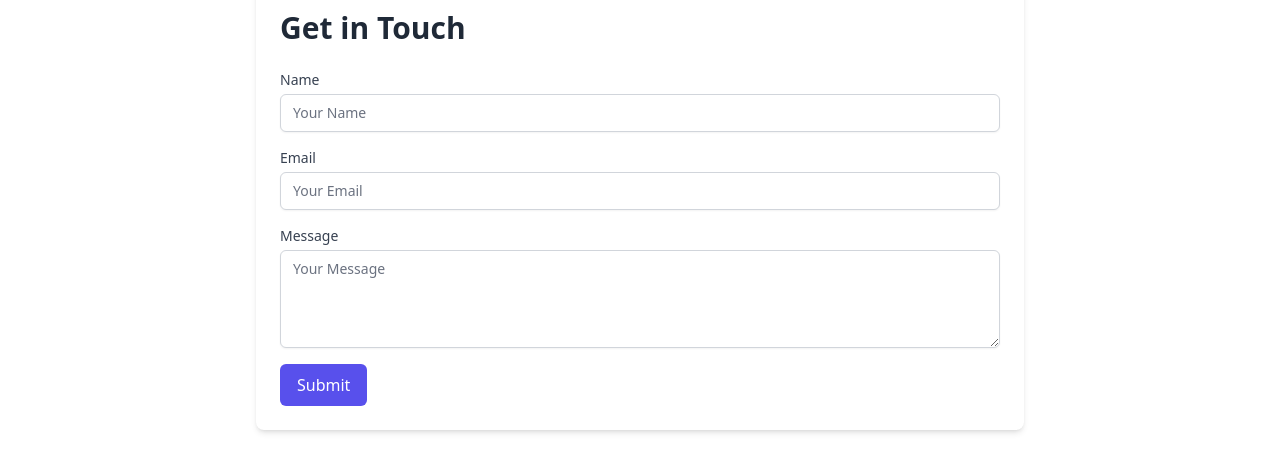
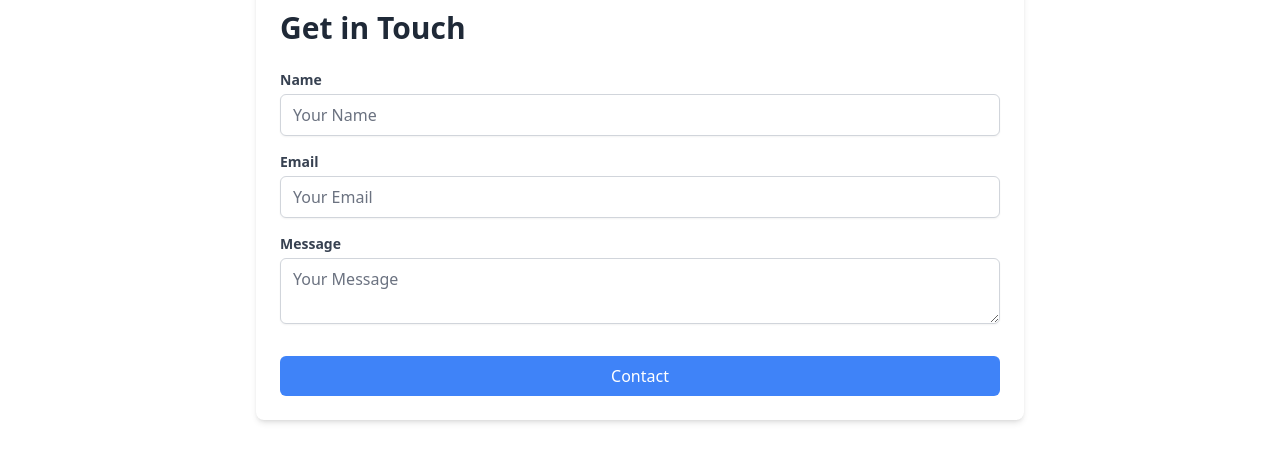
Before and after one commit to Ahtaxam/loadify, a React (Vite) app: page /contactus in a window 1280 px wide. Shown: the part 730-1186 px from the top of the page. Built offline with nearby package versions, Linux system fonts and the light colour scheme; no server answers.

Commit message:
implement contactus form

```diff
--- a/src/screens/contactUs/index.jsx
+++ b/src/screens/contactUs/index.jsx
@@ -1,8 +1,36 @@
 import React from "react";
 import NavbarComponent from "../../components/navbar";
 import FooterComponent from "../../components/footer";
+import { Form, Formik } from "formik";
+import FormikController from "../../components/formik/formikController";
+import Button from "../../components/button";
+import { useContactUsMutation } from "../../redux/api/contactUs";
+import { toast } from "react-toastify";
+import * as Yup from "yup";
 
 function ContactUs() {
+  const [contactUs, { isLoading }] = useContactUsMutation();
+  const initialValue = {
+    name: "",
+    message: "",
+    email: "",
+  };
+  const validationSchema = Yup.object({
+    email: Yup.string().required("Email is required"),
+    name: Yup.string().required("Name is required"),
+    message: Yup.string().required("Message is required"),
+  });
+
+  const handleSubmit = async (values, { resetForm }) => {
+    try {
+      const { message } = await contactUs(values).unwrap();
+      toast.success(message);
+      resetForm();
+    } catch (error) {
+      toast.error(error?.data?.message || "SERVER ERROR");
+      console.log(error);
+    }
+  };
   return (
     <>
       <NavbarComponent />
@@ -17,72 +45,43 @@ function ContactUs() {
         </div>
       </div>
 
-      {/* <div className="max-w-[500px] mt-[50px] ml-[100px] py-8">
-        <p className="text-4xl mb-4 text-gray-400">Contact US</p>
-        <p>
-          For inquiries regarding our services, support, or any other questions,
-          please use the following channels to reach us. For urgent matters,
-          kindly contact our hotline. If you're reaching out outside of our
-          operating hours, please leave a message and we will return your call
-          at the earliest possible opportunity.
-        </p>
-      </div> */}
-
       <div className="max-w-3xl mx-auto mt-12 p-6 bg-white shadow-md rounded-lg">
         <h2 className="text-3xl font-bold mb-6 text-gray-800">Get in Touch</h2>
-        <form className="space-y-4">
-          <div>
-            <label
-              htmlFor="name"
-              className="block text-sm font-medium text-gray-700"
+        <Formik
+          initialValues={initialValue}
+          validationSchema={validationSchema}
+          onSubmit={handleSubmit}
         >
-              Name
-            </label>
-            <input
+          {(formik) => (
+            <Form>
+              <FormikController
+                control="input"
                 type="text"
-              id="name"
+                label="Name"
                 name="name"
                 placeholder="Your Name"
-              className="mt-1 block w-full border-gray-300 rounded-md shadow-sm focus:ring-indigo-500 focus:border-indigo-500 sm:text-sm"
               />
-          </div>
-          <div>
-            <label
-              htmlFor="email"
-              className="block text-sm font-medium text-gray-700"
-            >
-              Email
-            </label>
-            <input
+              <FormikController
+                control="input"
                 type="email"
-              id="email"
+                label="Email"
                 name="email"
                 placeholder="Your Email"
-              className="mt-1 block w-full border-gray-300 rounded-md shadow-sm focus:ring-indigo-500 focus:border-indigo-500 sm:text-sm"
               />
-          </div>
-          <div>
-            <label
-              htmlFor="message"
-              className="block text-sm font-medium text-gray-700"
-            >
-              Message
-            </label>
-            <textarea
-              id="message"
+
+              <FormikController
+                control="textarea"
+                type="text"
+                label="Message"
                 name="message"
-              rows={4}
                 placeholder="Your Message"
-              className="mt-1 block w-full border-gray-300 rounded-md shadow-sm focus:ring-indigo-500 focus:border-indigo-500 sm:text-sm"
               />
-          </div>
-          <button
-            type="submit"
-            className="inline-flex items-center px-4 py-2 border border-transparent text-base font-medium rounded-md text-white bg-indigo-600 hover:bg-indigo-700 focus:outline-none focus:ring-2 focus:ring-offset-2 focus:ring-indigo-500"
-          >
-            Submit
-          </button>
-        </form>
+              <Button type="submit" className="w-full">
+                {isLoading ? "Logging..." : "Contact"}
+              </Button>
+            </Form>
+          )}
+        </Formik>
       </div>
 
       <div className="max-w-3xl mt-12 p-6 bg-white  rounded-lg">
@@ -104,7 +103,7 @@ function ContactUs() {
           Address: 123 Main Street, City, Country
         </p>
       </div>
-      <FooterComponent/>
+      <FooterComponent />
     </>
   );
 }
```
Lines whose indentation alone changed are shown as unchanged.
